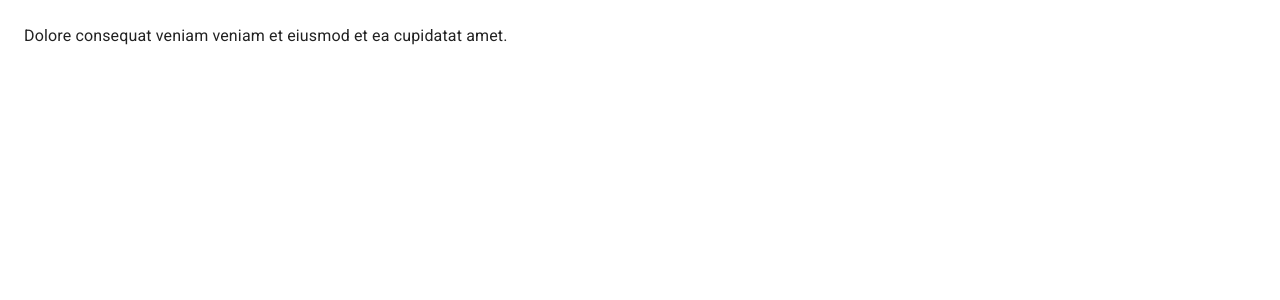
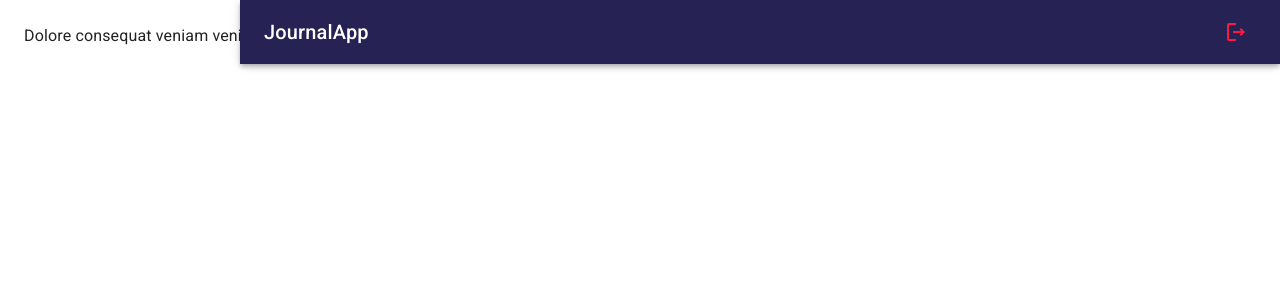
Before and after one commit to joseant1234/journal-react-material, a React (Vite) app: page / in a window 1280 px wide. Shown: the top 300 px of the page. Built offline with nearby package versions, Linux system fonts and the light colour scheme.

Commit message:
Added NavBar

```diff
--- /dev/null
+++ b/src/journal/components/NavBar.jsx
@@ -0,0 +1,31 @@
+import { LogoutOutlined, MenuOutlined } from "@mui/icons-material"
+import { AppBar, Grid, IconButton, Toolbar, Typography } from "@mui/material"
+
+export const NavBar = ({ drawerWidth = 240 }) => {
+  return (
+    <AppBar
+        position="fixed"
+        sx={{
+            width: { sm: `calc(100% - ${drawerWidth}px)`},
+            ml: { sm: `${ drawerWidth }px`}
+        }}
+    >
+        <Toolbar>
+            <IconButton
+                color='inherit'
+                edge="start"
+                sx={{ mr: 2, display: { sm: 'none' } }}
+            >
+                <MenuOutlined />
+            </IconButton>
+
+            <Grid container direction='row' justifyContent='space-between' alignItems='center'>
+                <Typography variant='h6' noWrap component='div'>JournalApp</Typography>
+                <IconButton color='error'>
+                    <LogoutOutlined />
+                </IconButton>
+            </Grid>
+        </Toolbar>
+    </AppBar>
+  )
+}
--- /dev/null
+++ b/src/journal/components/index.js
@@ -0,0 +1 @@
+export * from './NavBar';
--- a/src/journal/layout/JournalLayout.jsx
+++ b/src/journal/layout/JournalLayout.jsx
@@ -1,11 +1,12 @@
 import { Box } from "@mui/system"
+import { NavBar } from "../components/NavBar";
 
 const drawerWidth = 240;
 
 export const JournalLayout = ({ children }) => {
   return (
     <Box sx={{ display: 'flex' }}>
-        {/* Navbar */}
+        <NavBar drawerWidth={drawerWidth} />
 
         {/* Sidebar */}
 
```
